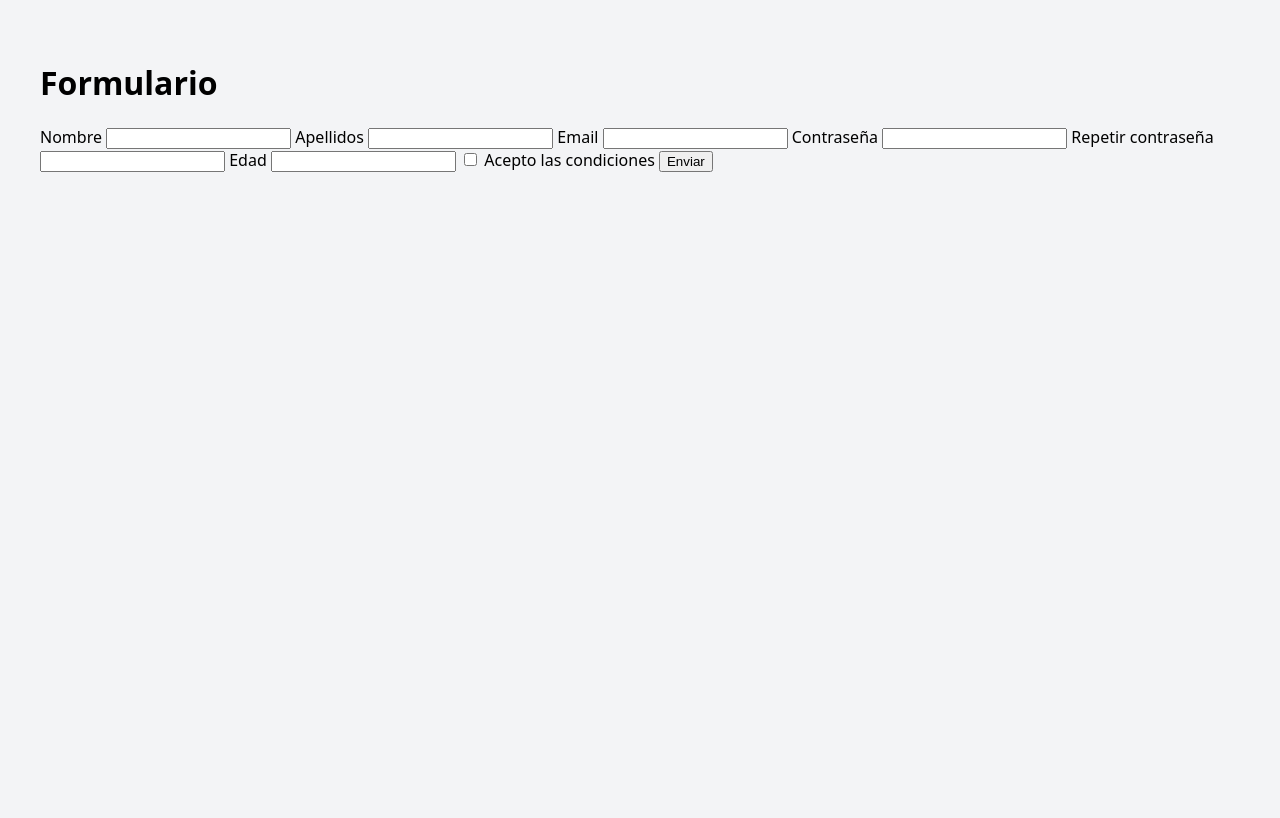
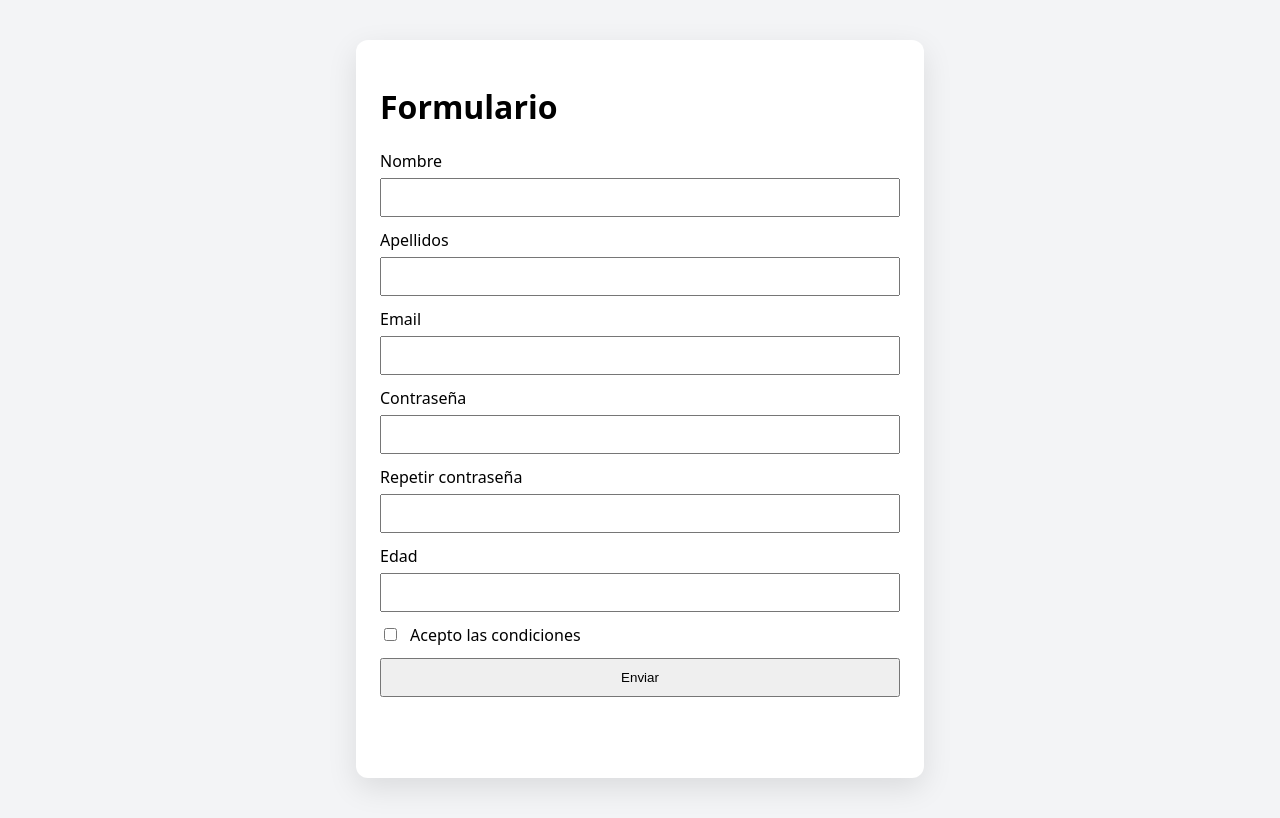
Before and after one commit to srojgam0907/Lenguaje-pr03-js-validacion-logica, a plain HTML site: page index.html in a window 1280 px wide. Drawn offline with Linux system fonts and the light colour scheme.

Commit message:
Formulario estilo css

```diff
--- a/estilo.css
+++ b/estilo.css
@@ -4,3 +4,54 @@ body {
   font-family: system-ui, Arial, sans-serif;
   background: #f3f4f6;
 }
+
+.card {
+  max-width: 520px;
+  margin: 0 auto;
+  background: white;
+  padding: 24px;
+  border-radius: 12px;
+  box-shadow: 0 10px 30px rgba(0,0,0,.10);
+}
+
+form {
+  display: grid;
+  gap: 12px;
+}
+
+label {
+  display: grid;
+  gap: 6px;
+}
+
+input {
+  padding: 10px;
+}
+
+.check {
+  display: flex;
+  gap: 10px;
+  align-items: center;
+}
+
+button {
+  padding: 10px 14px;
+  cursor: pointer;
+}
+
+.mensajes {
+  margin-top: 14px;
+  padding: 12px;
+  border-radius: 10px;
+  min-height: 1.2em;
+}
+
+.mensajes.ok {
+  background: #f0fff4;
+  border: 1px solid #b7e4c7;
+}
+
+.mensajes.err {
+  background: #fff0f3;
+  border: 1px solid #ffb3c1;
+}
```
